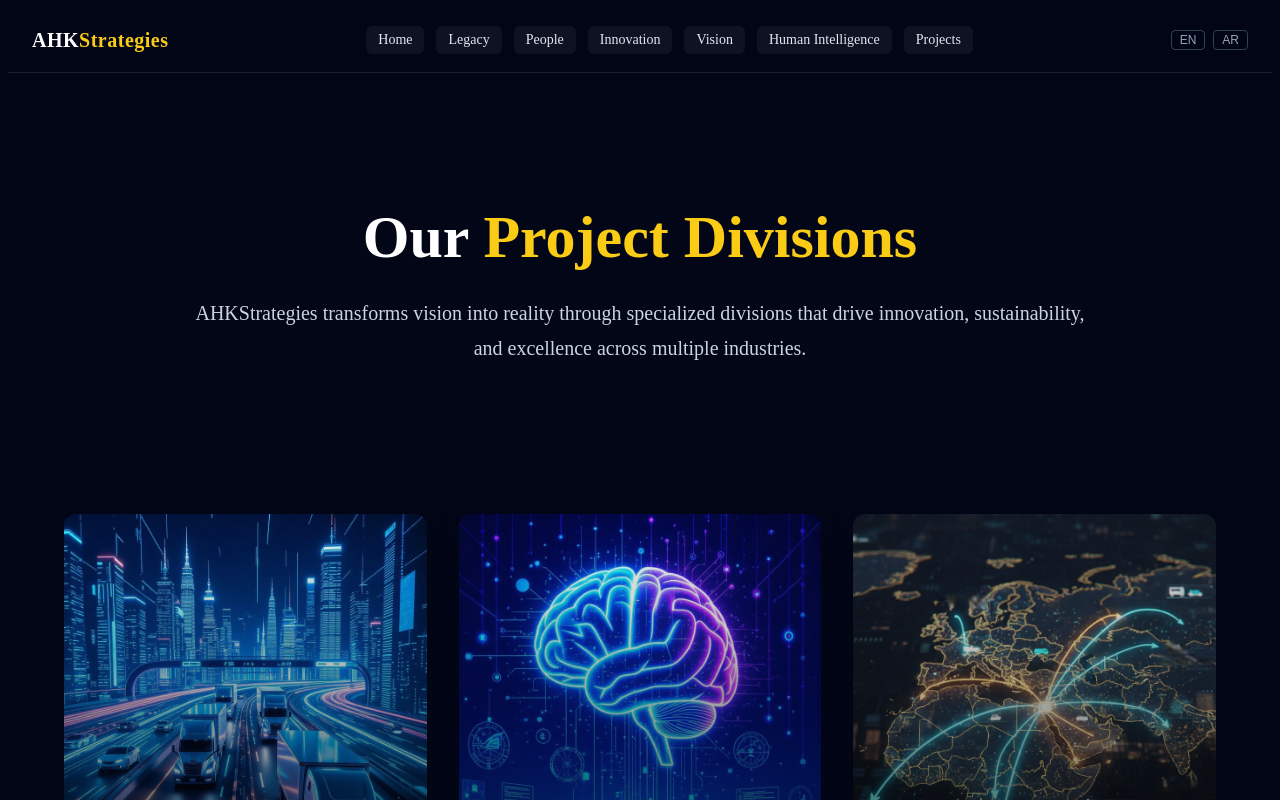
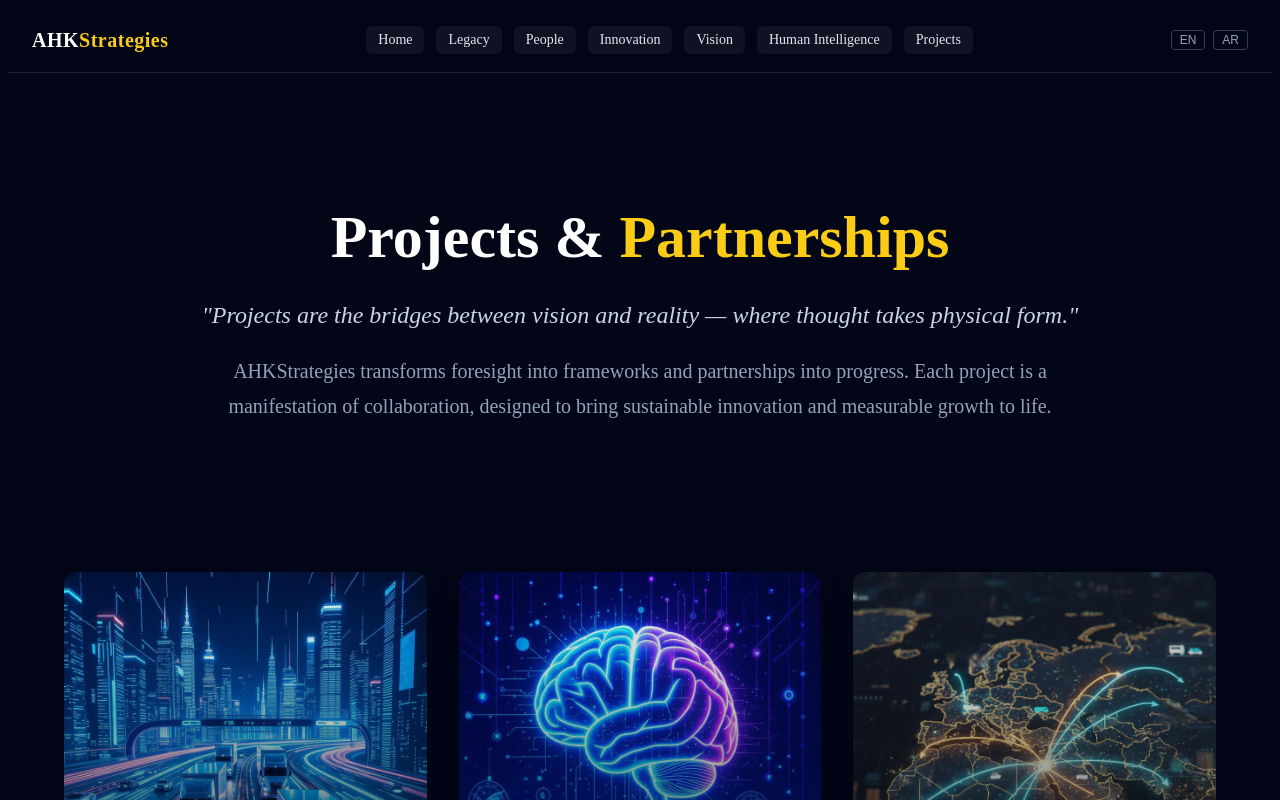
Before and after one commit to ashrafkahoush-ux/ahkstrategies-website, a Next.js app: page /projects in a window 1280 px wide. Shown: the top 800 px of the page. Built offline with nearby package versions, Linux system fonts and the light colour scheme.

Commit message:
fix(projects): update hero text and fix division image rendering with proper imports

```diff
--- a/src/app/projects/page.tsx
+++ b/src/app/projects/page.tsx
@@ -80,18 +80,31 @@ export default function ProjectsPage() {
               marginBottom: '1.5rem',
             }}
           >
-            Our <span style={{ color: '#facc15' }}>Project Divisions</span>
+            Projects & <span style={{ color: '#facc15' }}>Partnerships</span>
           </h1>
           <p
-            className="text-lg md:text-xl text-slate-300 leading-relaxed"
+            className="text-xl md:text-2xl text-slate-300 leading-relaxed mb-4 italic"
+            style={{
+              fontSize: 'clamp(1.125rem, 2.5vw, 1.5rem)',
+              color: '#cbd5e1',
+              lineHeight: '1.6',
+              marginBottom: '1rem',
+              fontStyle: 'italic',
+              fontWeight: '300',
+            }}
+          >
+            &quot;Projects are the bridges between vision and reality — where thought takes physical form.&quot;
+          </p>
+          <p
+            className="text-lg md:text-xl text-slate-400 leading-relaxed"
             style={{
               fontSize: 'clamp(1rem, 2vw, 1.25rem)',
-              color: '#cbd5e1',
+              color: '#94a3b8',
               lineHeight: '1.75',
+              fontWeight: '300',
             }}
           >
-            AHKStrategies transforms vision into reality through specialized divisions that drive innovation,
-            sustainability, and excellence across multiple industries.
+            AHKStrategies transforms foresight into frameworks and partnerships into progress. Each project is a manifestation of collaboration, designed to bring sustainable innovation and measurable growth to life.
           </p>
         </div>
       </section>
@@ -109,7 +122,7 @@ export default function ProjectsPage() {
         }}
       >
         <div
-          className="grid grid-cols-1 sm:grid-cols-2 lg:grid-cols-3 gap-8"
+          className="grid grid-cols-1 sm:grid-cols-2 lg:grid-cols-3 gap-6"
           style={{
             display: 'grid',
             gridTemplateColumns: 'repeat(3, 1fr)',
@@ -136,7 +149,8 @@ export default function ProjectsPage() {
               <Image
                 src={division.image}
                 alt={division.alt}
-                fill
+                width={400}
+                height={500}
                 className="object-cover w-full h-full transition-transform duration-500 group-hover:scale-110"
                 style={{
                   objectFit: 'cover',
@@ -144,7 +158,7 @@ export default function ProjectsPage() {
                   height: '100%',
                   transition: 'transform 0.5s ease',
                 }}
-                loading="lazy"
+                priority
               />
               <div
                 className="absolute inset-0 bg-gradient-to-t from-black/80 via-black/40 to-transparent flex flex-col justify-end p-6"
```
